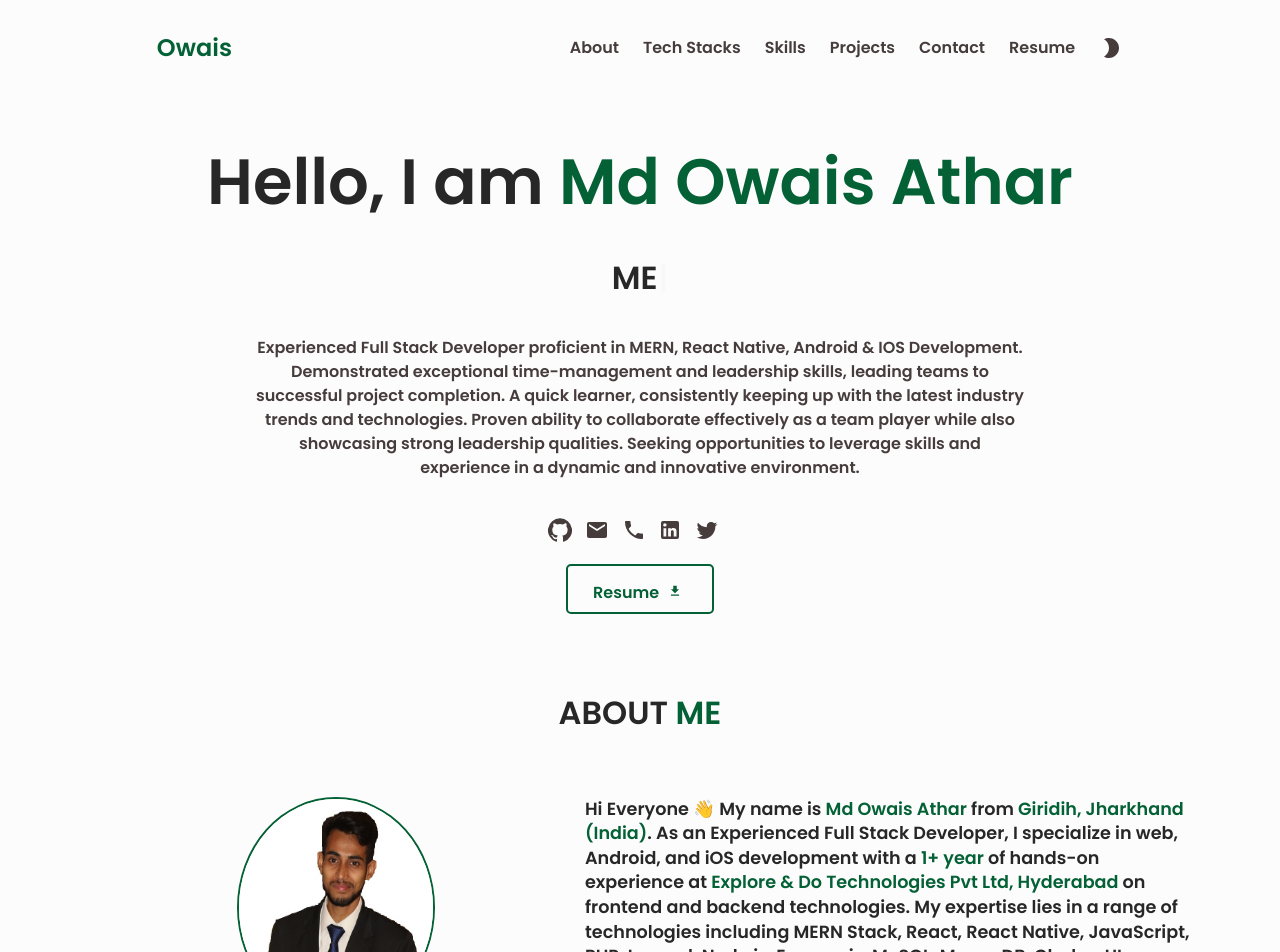
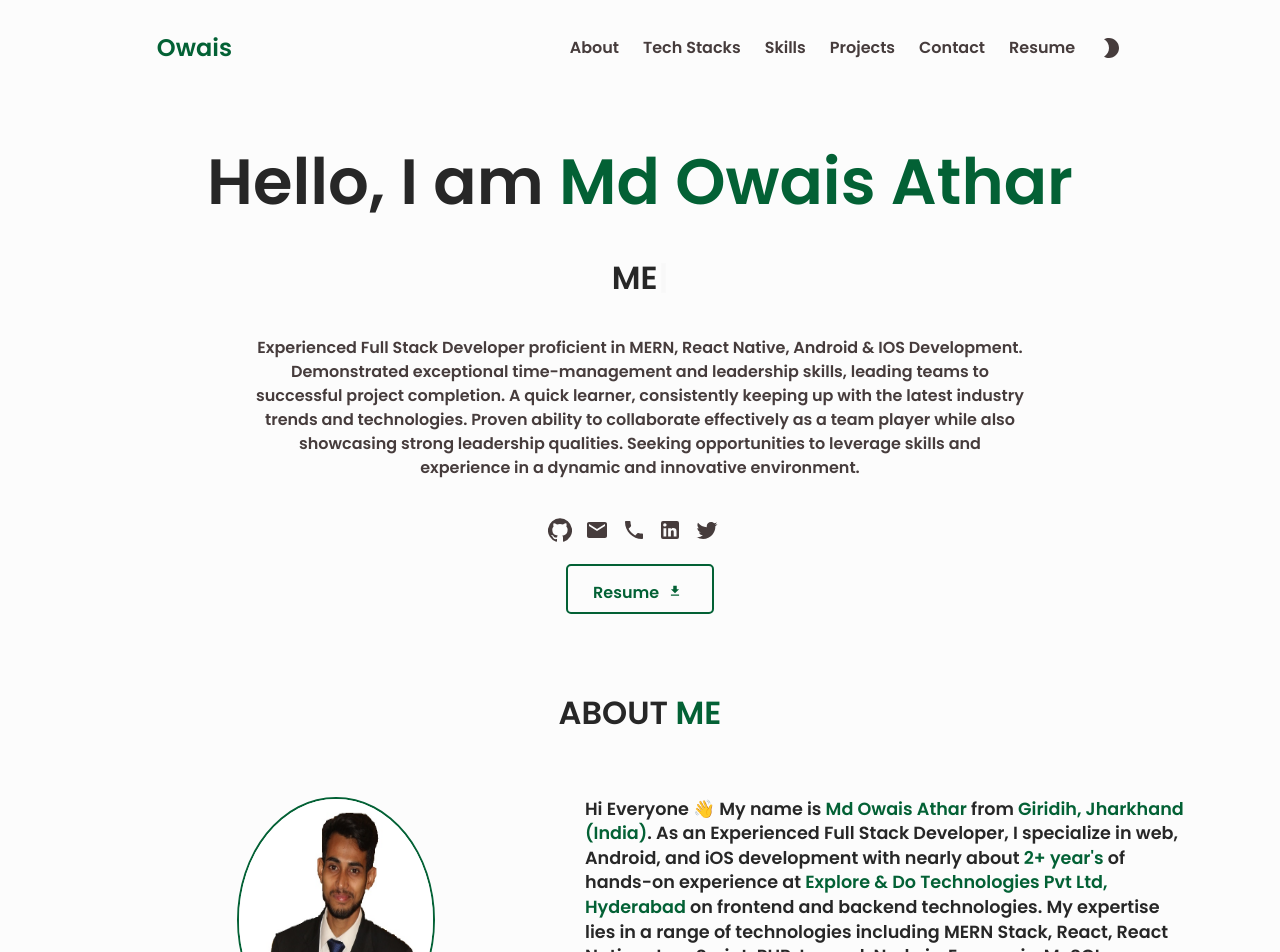
Before and after one commit to owii8247/owii8247.github.io, a React (Create React App) app: page / in a window 1280 px wide. Shown: the top 952 px of the page. Built offline with nearby package versions, Linux system fonts and the light colour scheme.

Commit message:
Experience and resume updated

```diff
--- a/src/Components/About/About.jsx
+++ b/src/Components/About/About.jsx
@@ -10,7 +10,7 @@ import GetAppIcon from '@material-ui/icons/GetApp';
 import { Introduction } from "./Introduction";
 import { Techstacks } from "./Techstacks";
 import Skills from "./Skills";
-import resume from "../../assets/Owais-Athar-Resume.pdf"
+import resume from "../../assets/Md-Owais-Athar-Resume.pdf"
 import { Journey } from "./Journey";
 
 
--- a/src/Components/About/Introduction.jsx
+++ b/src/Components/About/Introduction.jsx
@@ -26,8 +26,8 @@ export const Introduction = () => {
                   {" "}
                   Giridih, Jharkhand (India)
                 </span>
-                . As an Experienced Full Stack Developer, I specialize in web, Android, and iOS development with a <span className="different">
-                  1+ year
+                . As an Experienced Full Stack Developer, I specialize in web, Android, and iOS development with nearly about <span className="different">
+                  2+ year's
                 </span>  of hands-on experience at
                 {" "}
                 <span className="different">
--- a/src/Components/About/Techstacks.jsx
+++ b/src/Components/About/Techstacks.jsx
@@ -13,7 +13,9 @@ import {
     SiPostman,
     SiExpress,
     SiMongodb,
-    SiRailway,SiAndroidstudio ,SiXcode
+    SiRailway,SiAndroidstudio ,SiXcode,
+    SiTypescript,
+    SiNextdotjs
 } from "react-icons/si";
 import { DiCss3 } from "react-icons/di";
 import { SiJavascript, SiHeroku,SiMysql  } from "react-icons/si";
@@ -98,8 +100,8 @@ export const Techstacks = () => {
                     </div>
 
                     <div>
-                        <SiRailway />
-                        <h5>Railway</h5>
+                        <SiTypescript />
+                        <h5>Typescript</h5>
                     </div>
                     <div>
                         <FaNpm  />
@@ -110,8 +112,8 @@ export const Techstacks = () => {
                         <h5>Node Js</h5>
                     </div>
                     <div>
-                        <SiNodemon />
-                        <h5>Nodemon</h5>
+                        <SiNextdotjs />
+                        <h5>Next Js</h5>
                     </div>
                     <div>
                         <SiPostman />
```
Also changed, not shown: 1 other file (tests, documents, lock files or other folders).
